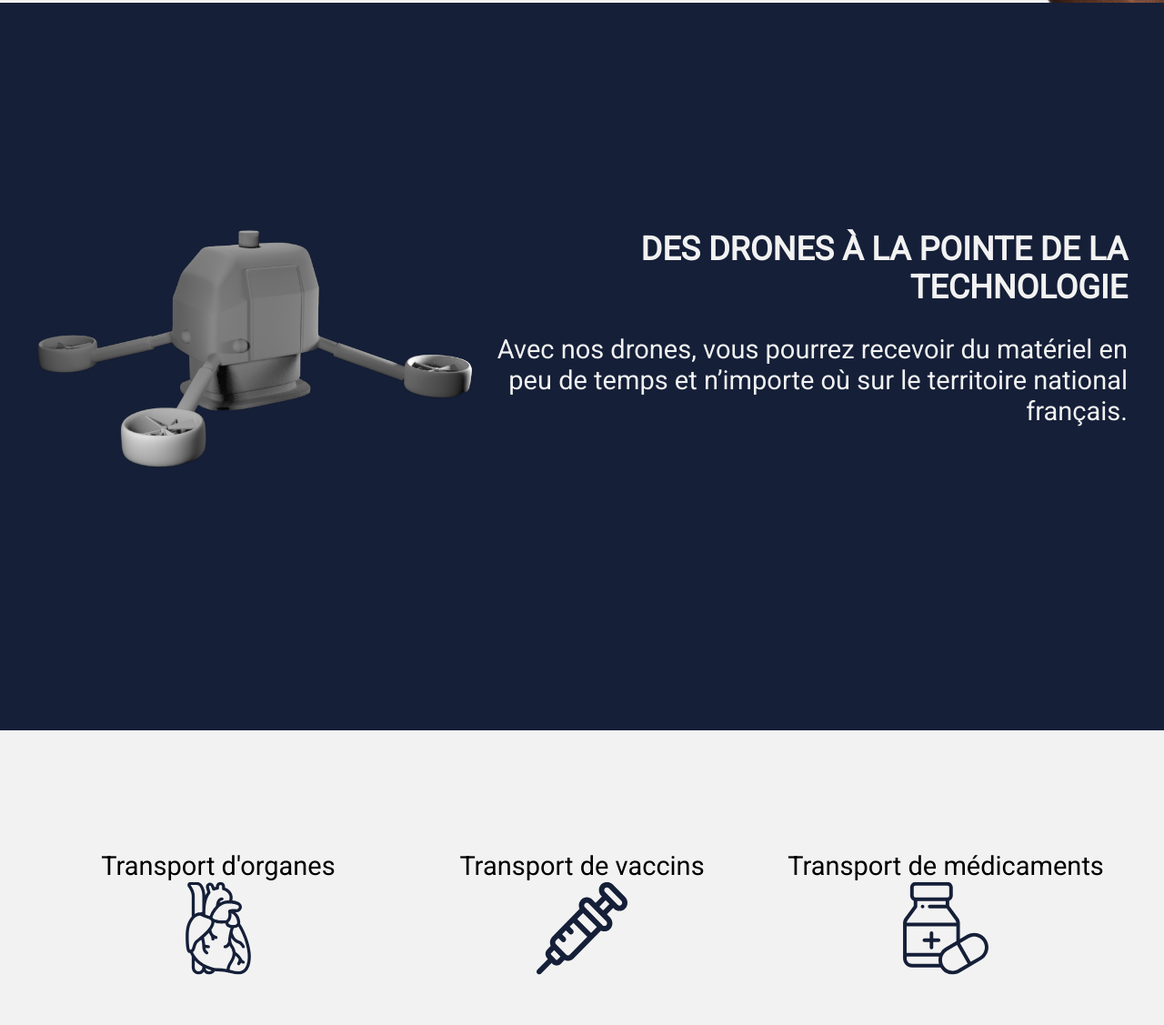
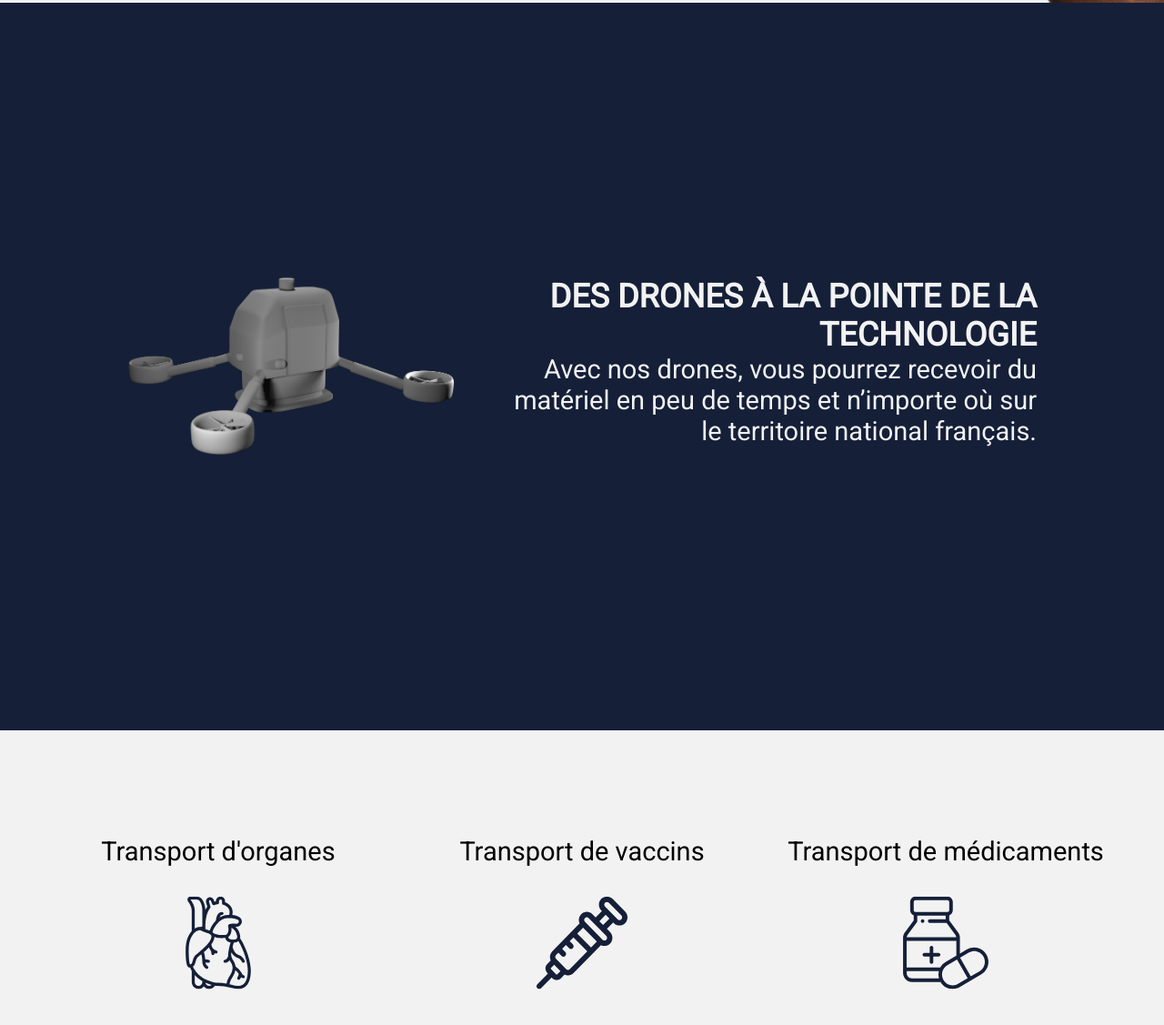
Before and after one commit to zaosoula/airmobility, a plain HTML site: page index.html in a window 1280 px wide. Shown: the part 1597-2724 px from the top of the page at 91% size. Drawn offline with Linux system fonts and the light colour scheme.

Commit message:
Fixes 0.2

```diff
--- a/css/main.scss
+++ b/css/main.scss
@@ -73,7 +73,7 @@ main {
     background-image: url('../assets/images/background.png');
     background-size: cover;
     width: 100vw;
-    height: 100vh;
+    min-height: 100vh;
     color: #F2F2F2;
     display: flex;
 
@@ -101,7 +101,6 @@ main {
 section {
     min-height: 800px;
     position: relative;
-    width: 100vw;
 
     .container {
         height: 100%;
@@ -138,18 +137,28 @@ section#app {
 section#drone {
     background-color: #151F38;
     color: #F2F2F2;
+    display: grid;
+    grid-template-columns: 360px 1fr;
+    gap: 5%;
+    place-content: center;
+    padding: 0 240px;
 
-    .container {
-        padding-top: 250px;
+    img {
+        width: 100%;
+    }
 
-        img {
-            width: 40%;
-        }
+    div {
+        text-align: right;
+    }
 
-        div {
-            text-align: right;
-        }
+    @media (max-width: 1400px) {
+        padding: 0 140px;
     }
+
+    @media (max-width: 1000px) {
+        padding: 0 80px;
+    }
+
 }
 
 section#services {
@@ -164,17 +173,21 @@ section#services {
         div {
             display: grid;
             place-items: center;
+
+            img {
+                margin-top: 2em
+            }
         }
     }
 }
 
 section#contact {
-    height: 100vh;
+    min-height: 100vh;
     background-color: #151F38;
     color: #F2F2F2;
+    overflow: auto;
 
     .container {
-        height: 80vh;
         padding: 10vh 0;
 
         h2 {
@@ -233,9 +246,7 @@ section#contact {
                 font-size: 18px;
                 font-weight: bold;
                 cursor: pointer;
-                position: absolute;
-                right: 0;
-                bottom: -100px;
+                margin-right: auto;
 
                 &:hover {
                     background-color: #1c7ec0;
--- a/index.html
+++ b/index.html
@@ -57,15 +57,11 @@
     </section>
 
     <section id="drone">
-        <div class="container">
-            <div class="flex">
-                <img src="./assets/images/drone.png" alt="drone">
-                <div>
-                    <h2>DES DRONES À LA POINTE DE LA TECHNOLOGIE </h2>
-                    <p>Avec nos drones, vous pourrez recevoir du matériel
-                        en peu de temps et n’importe où sur le territoire national français.</p>
-                </div>
-            </div>
+        <img src="./assets/images/drone.png" alt="drone">
+        <div>
+            <h2>DES DRONES À LA POINTE DE LA TECHNOLOGIE </h2>
+            <p>Avec nos drones, vous pourrez recevoir du matériel
+                en peu de temps et n’importe où sur le territoire national français.</p>
         </div>
     </section>
 
```
Also changed, not shown: css/main.css, 1 other file.
